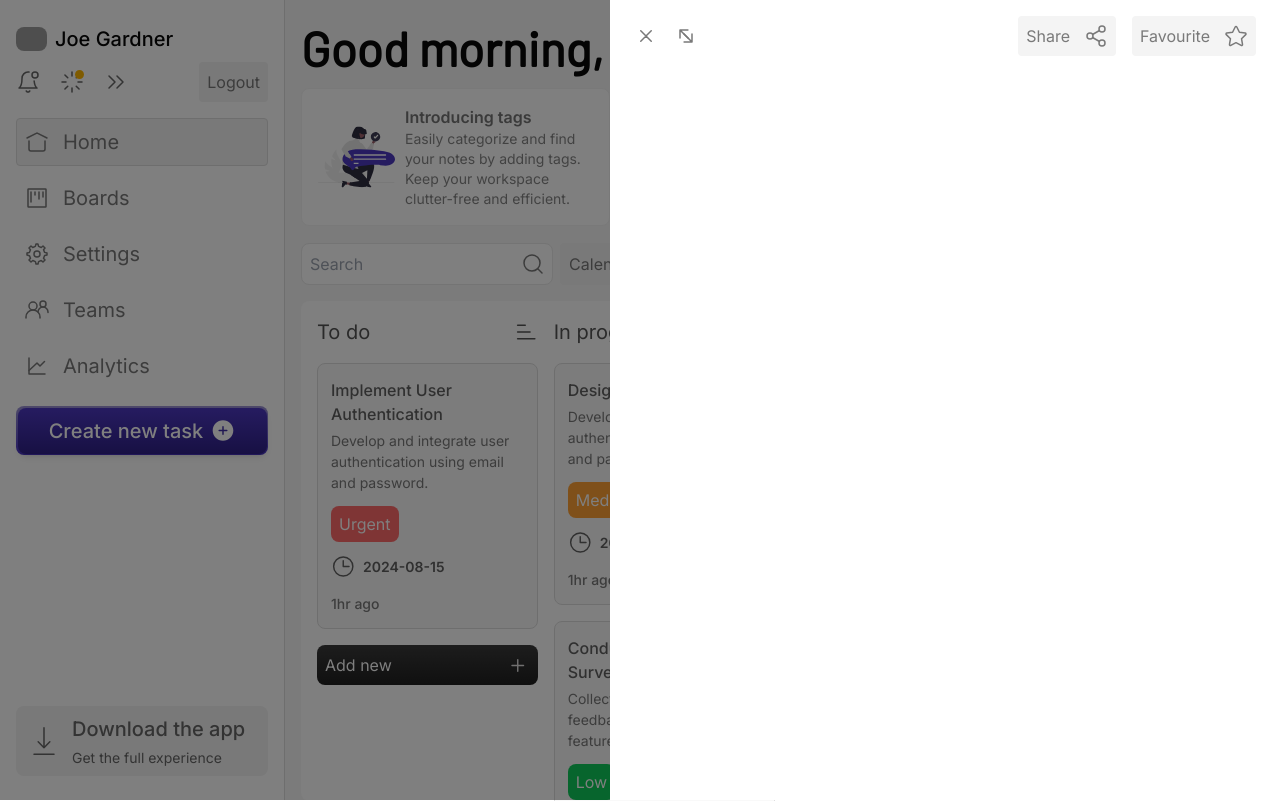
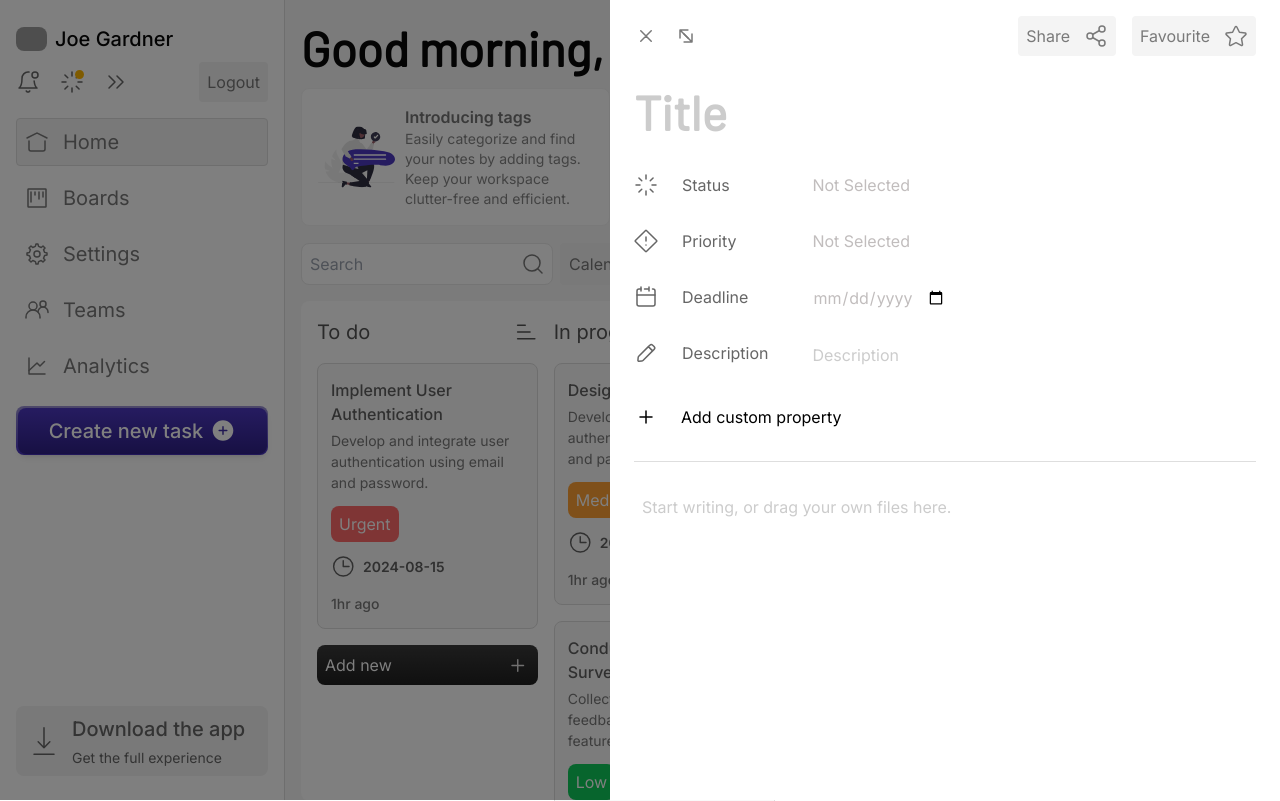
Before and after one commit to druvkotwani/Workflo, a Next.js app: page /dashboard in a window 1280 px wide. Both pictures are taken after a click on the element "Create new task". Built offline with nearby package versions, Linux system fonts and the light colour scheme; grey boxes are pictures that could not be loaded.

Commit message:
chore: Add CSS styles for Modal component and update Modal.tsx

```diff
--- /dev/null
+++ b/src/app/components/Modal.module.css
@@ -0,0 +1,27 @@
+/* Add this CSS to your stylesheet or within a <style> tag in your component file */
+.input-placeholder::placeholder {
+  color: #cccccc; /* Color for the placeholder */
+}
+
+.input-text {
+  color: #797979; /* Darker color for the input text */
+}
+
+.customSelect {
+  -webkit-appearance: none; /* Remove default arrow in Chrome, Safari, and Opera */
+  -moz-appearance: none; /* Remove default arrow in Firefox */
+  appearance: none; /* Remove default arrow in modern browsers */
+  background: transparent; /* Ensure background is transparent */
+  background-image: none; /* Remove background image */
+  color: #c1bdbd;
+  padding: 0 8px;
+}
+
+.customSelect::-ms-expand {
+  display: none; /* Remove default arrow in IE */
+}
+
+.input-text-2 {
+  color: #797979;
+  padding: 0 8px;
+}
--- a/src/app/components/Modal.tsx
+++ b/src/app/components/Modal.tsx
@@ -3,6 +3,26 @@
 import Image from "next/image";
 import React, { useContext } from "react";
 import { ModalContext } from "../context/modalContext";
+import styles from "./Modal.module.css";
+
+const data = [
+  {
+    name: "Status",
+    icon: "status.svg",
+  },
+  {
+    name: "Priority",
+    icon: "priority.svg",
+  },
+  {
+    name: "Deadline",
+    icon: "date.svg",
+  },
+  {
+    name: "Description",
+    icon: "edit.svg",
+  },
+];
 
 const Modal = () => {
   const { setShowModal } = useContext(ModalContext);
@@ -49,12 +69,106 @@ const Modal = () => {
             </div>
           </div>
         </div>
-        <div></div>
+
+        {/* Data */}
+        <div className="flex flex-col gap-[38px]">
+          <div className="flex flex-col gap-8 items-start justify-center">
+            <input
+              type="text"
+              placeholder="Title"
+              className={`text-5xl font-barlow font-semibold focus:outline-none ${styles["input-placeholder"]} ${styles["input-text"]}`}
+            />
+
+            <div className="flex gap-[60px] w-full">
+              <div className="flex flex-col gap-8">
+                {data.map((item: any, index: number) => (
+                  <div key={index} className="flex gap-6">
+                    <Image
+                      src={`/assets/dashboard/modal/${item.icon}`}
+                      alt={item.name}
+                      width={24}
+                      height={24}
+                    />
+                    <span className="font-inter text-base text-[#666666]">
+                      {item.name}
+                    </span>
+                  </div>
+                ))}
+              </div>
+              <div className="flex flex-col gap-8 w-full ">
+                <select
+                  className={`max-w-[150px] text-base font-inter rounded focus:outline-none ${styles.customSelect}`}
+                >
+                  <option
+                    className="text-[#C1BDBD] font-inter text-base"
+                    value=""
+                    disabled
+                    selected
+                    hidden
+                  >
+                    Not Selected
+                  </option>
+                  <option value="to-do">To do</option>
+                  <option value="in-progress">In Progress</option>
+                  <option value="under-review">Under review</option>
+                  <option value="finished">Finished</option>
+                </select>
+
+                <select
+                  className={`max-w-[150px] text-base font-inter rounded focus:outline-none ${styles.customSelect}`}
+                >
+                  <option
+                    className="text-[#C1BDBD] font-inter text-base"
+                    value=""
+                    disabled
+                    selected
+                    hidden
+                  >
+                    Not Selected
+                  </option>
+                  <option value="low">Low</option>
+                  <option value="medium">Medium</option>
+                  <option value="high">High</option>
+                </select>
+
+                <input
+                  type="date"
+                  className={`w-full max-w-[150px] text-base font-inter rounded focus:outline-none  ${styles.customSelect}`}
+                />
+
+                <input
+                  placeholder="Description"
+                  className={`text-base  font-inter  rounded focus:outline-none ${styles["input-placeholder"]}  ${styles["input-text-2"]}`}
+                />
+              </div>
+            </div>
+          </div>
+          <div className="flex gap-[23px] cursor-pointer">
+            <Image
+              src="/assets/dashboard/modal/add.svg"
+              alt="add"
+              width={24}
+              height={24}
+            />
+            <span className="font-inter text-base text-[#000000]">
+              Add custom property
+            </span>
+          </div>
+        </div>
       </div>
 
       {/* Seperation */}
+      <div className="border-t w-full h-[1.5px] border-[#DEDEDE]"></div>
+
+      {/* Attachment */}
 
       {/* Start writing, or drag your own files here. */}
+
+      <input
+        type="text"
+        placeholder="Start writing, or drag your own files here."
+        className={`text-base font-inter  focus:outline-none ${styles["input-placeholder"]} ${styles["input-text-2"]}`}
+      />
     </div>
   );
 };
```
